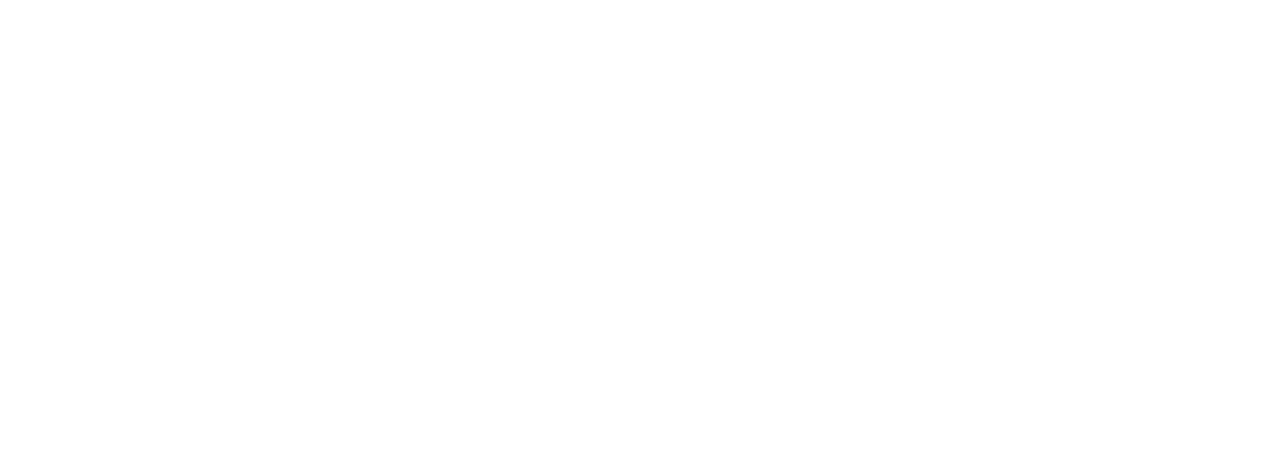
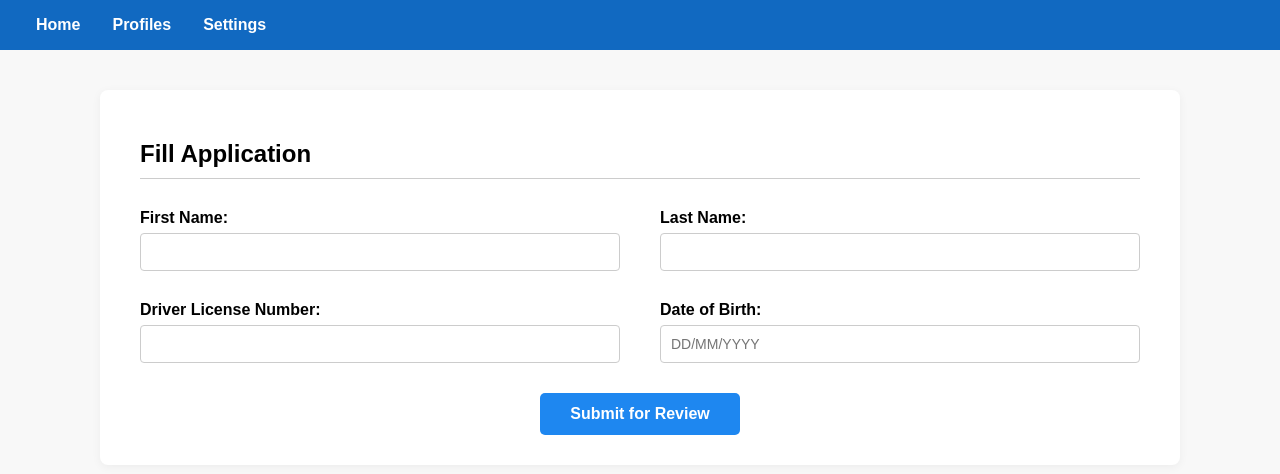
Before and after one commit to reem-husein/CS-3354-Group-11, a React (Create React App) app in the folder ProjectRoute/Frontend/: page /driver-application in a window 1280 px wide. Before the commit this address had no page. Shown: the top 474 px of the page. Built offline with nearby package versions, Linux system fonts and the light colour scheme.

Commit message:
integrated create account and driver application, made css files

```diff
--- a/ProjectRoute/Frontend/src/App.js
+++ b/ProjectRoute/Frontend/src/App.js
@@ -2,7 +2,9 @@
 import React from 'react';
 import { BrowserRouter as Router, Routes, Route } from 'react-router-dom';
 import LoginPage from './Pages/LoginPage';
+import CreateAccount from './Pages/CreateAccount';
 import DriverDashboard from './Pages/DriverDashboard';
+import DriverApplication from './Pages/DriverApplication';
 import SearchPage from './Pages/SearchPage';
 import EditProfile from './Pages/EditProfile';
 
@@ -11,7 +13,9 @@
     <Router>
       <Routes>
         <Route path="/" element={<LoginPage />} />
+        <Route path="/create-account" element={<CreateAccount />} />
         <Route path="/driver-dashboard" element={<DriverDashboard />} />
+        <Route path="/driver-application" element={<DriverApplication />} />
         <Route path="/profiles" element={<SearchPage />} />
         <Route path="/edit-profile/:name" element={<EditProfile />} />
       </Routes>
--- /dev/null
+++ b/ProjectRoute/Frontend/src/Pages/CreateAccount.jsx
@@ -0,0 +1,93 @@
+// src/CreateAccount.jsx
+import React, { useState } from 'react';
+import { useNavigate } from 'react-router-dom';
+import classes from './CreateAccount.module.css';
+
+const CreateAccount = () => {
+  const [name, setName] = useState('');
+  const [email, setEmail] = useState('');
+  const [phone, setPhone] = useState('');
+  const [password, setPassword] = useState('');
+  const [error, setError] = useState(null);
+  const navigate = useNavigate();
+
+  const handleSubmit = async (event) => {
+    event.preventDefault();
+    setError(null);
+
+    // connect to your backend API here
+    console.log({ name, email, phone, password });
+
+    navigate("/driver-dashboard");
+  };
+
+  return (
+    <div className={classes.loginContainer}>
+      <div className={classes.loginContent}>
+        <h3 className={classes.welcomeTitle}>Create Your ChauffeurCheck Account</h3>
+        <h4 className={classes.heading}>Sign up to get started</h4>
+        {error && <p style={{ color: 'red' }}>{error}</p>}
+
+        <form onSubmit={handleSubmit} className={classes.form}>
+          <div>
+            <label htmlFor="name" className={classes.labels}>Full Name:</label><br />
+            <input
+              id="name"
+              type="text"
+              placeholder="Enter your first and last name"
+              value={name}
+              onChange={(e) => setName(e.target.value)}
+              required
+              className={classes.loginInput}
+            />
+          </div>
+
+          <div>
+            <label htmlFor="email" className={classes.labels}>Email:</label><br />
+            <input
+              id="email"
+              type="email"
+              placeholder="Enter your email"
+              value={email}
+              onChange={(e) => setEmail(e.target.value)}
+              required
+              className={classes.loginInput}
+            />
+          </div>
+
+          <div>
+            <label htmlFor="phone" className={classes.labels}>Phone:</label><br />
+            <input
+              id="phone"
+              type="text"
+              placeholder="Enter your phone number"
+              value={phone}
+              onChange={(e) => setPhone(e.target.value)}
+              required
+              className={classes.loginInput}
+            />
+          </div>
+
+          <div>
+            <label htmlFor="password" className={classes.labels}>Password:</label><br />
+            <input
+              id="password"
+              type="password"
+              placeholder="Enter your password"
+              value={password}
+              onChange={(e) => setPassword(e.target.value)}
+              required
+              className={classes.loginInput}
+            />
+          </div>
+
+          <button type="submit" className={classes.loginButton}>
+            Create Account
+          </button>
+        </form>
+      </div>
+    </div>
+  );
+};
+
+export default CreateAccount;
--- /dev/null
+++ b/ProjectRoute/Frontend/src/Pages/CreateAccount.module.css
@@ -0,0 +1,72 @@
+.loginContainer {
+    height: 100vh;
+    width: 100vw;
+    display: flex;
+    flex-direction: column;
+
+    align-items: center;
+    justify-content: center;
+
+    background-color: #f2f3f4;
+  }
+
+  .loginContent {
+    min-height: 90vh;
+    width: 40vw;
+
+    max-height: 2800px;
+    min-width: 600px;
+
+    background-color: white;
+    font-family: "Helvetica Neue";
+    font-weight: light;
+
+    display: flex;
+    flex-direction: column;
+
+    align-items: center;
+  }
+
+  .welcomeTitle {
+    margin: 0;
+    padding: 25px;
+    font-size: 28px;
+  }
+
+  .heading {
+    margin: 0;
+    padding-bottom: 10px;
+    font-size: 20px;
+  }
+
+  .form {
+    height: 80%;
+    display: flex;
+    flex-direction: column;
+
+    align-items: center;
+    background-color: white;
+    gap: 15px;
+  }
+
+  .labels {
+    text-align: center;
+    font-size: 20px;
+  }
+
+  .loginInput {
+    width: 400px;
+    height: 35px;
+  }
+
+  .loginButton {
+    width: 200px;
+    height: 48px;
+    font-size: 20px;
+    font-weight: bold;
+    color: white;
+    background-color: #0a8fef;
+    border: none;
+    text-align: center;
+    cursor: pointer;
+  }
--- /dev/null
+++ b/ProjectRoute/Frontend/src/Pages/DriverApplication.jsx
@@ -0,0 +1,87 @@
+// src/DriverApplication.jsx
+import React, { useState } from 'react';
+import { useNavigate } from 'react-router-dom';
+import styles from './DriverApplication.module.css';
+
+const DriverApplication = () => {
+  const [firstName, setFirstName] = useState('');
+  const [lastName, setLastName] = useState('');
+  const [dlnumber, setDLNumber] = useState('');
+  const [dob, setDOB] = useState('');
+  const [error, setError] = useState(null);
+  const navigate = useNavigate();
+
+  const handleSubmit = async (event) => {
+    event.preventDefault();
+    setError(null);
+
+    navigate('/driver-dashboard');
+  };
+
+  return (
+    <div className={styles.pageContainer}>
+      <nav className={styles.topMenu}>
+        <button onClick={() => navigate("/driver-dashboard")}>Home</button>
+        <button onClick={() => navigate("/profiles")}>Profiles</button>
+        <button onClick={() => alert("Settings coming soon!")}>Settings</button>
+      </nav>
+
+      <div className={styles.formWrapper}>
+        <h2 className={styles.title}>Fill Application</h2>
+        <hr className={styles.divider} />
+        {error && <p className={styles.errorText}>{error}</p>}
+
+        <form onSubmit={handleSubmit} className={styles.applicationForm}>
+          <div className={styles.row}>
+            <label>
+              First Name:
+              <input
+                type="text"
+                value={firstName}
+                onChange={(e) => setFirstName(e.target.value)}
+                required
+              />
+            </label>
+            <label>
+              Last Name:
+              <input
+                type="text"
+                value={lastName}
+                onChange={(e) => setLastName(e.target.value)}
+                required
+              />
+            </label>
+          </div>
+
+          <div className={styles.row}>
+            <label>
+              Driver License Number:
+              <input
+                type="text"
+                value={dlnumber}
+                onChange={(e) => setDLNumber(e.target.value)}
+                required
+              />
+            </label>
+            <label>
+              Date of Birth:
+              <input
+                type="text"
+                placeholder="DD/MM/YYYY"
+                value={dob}
+                onChange={(e) => setDOB(e.target.value)}
+                required
+              />
+            </label>
+          </div>
+
+          <button type="submit" className={styles.submitBtn}>
+            Submit for Review
+          </button>
+        </form>
+      </div>
+    </div>
+  );
+};
+
+export default DriverApplication;
--- /dev/null
+++ b/ProjectRoute/Frontend/src/Pages/DriverApplication.module.css
@@ -0,0 +1,94 @@
+.pageContainer {
+    font-family: Arial, sans-serif;
+    background-color: #f8f8f8;
+    min-height: 100vh;
+    padding: 0;
+  }
+
+  .topMenu {
+    display: flex;
+    gap: 20px;
+    padding: 15px 30px;
+    background-color: #1169c1;
+  }
+
+  .topMenu button {
+    background: none;
+    border: none;
+    color: white;
+    font-size: 16px;
+    cursor: pointer;
+    font-weight: bold;
+  }
+
+  .topMenu button:hover {
+    text-decoration: underline;
+  }
+
+  .formWrapper {
+    max-width: 1000px;
+    margin: 40px auto;
+    background: white;
+    padding: 30px 40px;
+    border-radius: 8px;
+    box-shadow: 0 2px 10px rgba(0,0,0,0.05);
+  }
+
+  .title {
+    font-size: 24px;
+    margin-bottom: 10px;
+  }
+
+  .divider {
+    border: none;
+    border-top: 1px solid #ccc;
+    margin-bottom: 30px;
+  }
+
+  .errorText {
+    color: red;
+    margin-bottom: 20px;
+  }
+
+  .applicationForm {
+    display: flex;
+    flex-direction: column;
+    gap: 30px;
+  }
+
+  .row {
+    display: flex;
+    gap: 40px;
+    flex-wrap: wrap;
+  }
+
+  .row label {
+    flex: 1;
+    display: flex;
+    flex-direction: column;
+    font-weight: bold;
+  }
+
+  .row input {
+    margin-top: 6px;
+    padding: 10px;
+    font-size: 14px;
+    border: 1px solid #ccc;
+    border-radius: 4px;
+  }
+
+  .submitBtn {
+    align-self: center;
+    background-color: #1e87f0;
+    color: white;
+    font-size: 16px;
+    padding: 12px 30px;
+    border: none;
+    border-radius: 5px;
+    font-weight: bold;
+    cursor: pointer;
+  }
+
+  .submitBtn:hover {
+    background-color: #166ccc;
+  }
--- a/ProjectRoute/Frontend/src/Pages/DriverDashboard.jsx
+++ b/ProjectRoute/Frontend/src/Pages/DriverDashboard.jsx
@@ -5,7 +5,7 @@
 const DriverDashboard = () => {
   const navigate = useNavigate();
 
-  // Example placeholder values add api database stuff here!
+  // Example placeholder values – replace with API data later
   const profilesPurchased = 8;
   const applicationsToApprove = 3;
   const weeklyOrders = 12;
@@ -21,6 +21,13 @@
       <div className="dashboard-content">
         <h2>Driver Dashboard</h2>
         <h3>Welcome to ChauffeurCheck!</h3>
+
+        <button
+          className="application-btn"
+          onClick={() => navigate("/driver-application")}
+        >
+          Fill Application
+        </button>
 
         <div className="dashboard-cards">
           <div className="dashboard-card">
--- a/ProjectRoute/Frontend/src/Pages/LoginPage.jsx
+++ b/ProjectRoute/Frontend/src/Pages/LoginPage.jsx
@@ -88,6 +88,16 @@
           <button type="submit" className={classes.loginButton}>
             Login
           </button>
+
+          <hr />
+
+          <button
+            type="submit"
+            className={classes.loginButton}
+            onClick={() => navigate("/create-account")}
+          >
+            Create Account
+          </button>
         </form>
       </div>
     </div>
--- a/ProjectRoute/Frontend/src/Pages/SearchPage.jsx
+++ b/ProjectRoute/Frontend/src/Pages/SearchPage.jsx
@@ -2,6 +2,7 @@
 import React, { useState, useEffect } from "react";
 import { useNavigate } from "react-router-dom";
 import "./styles.css";
+import "./dashboard.css";
 
 export default function SearchPage() {
   const navigate = useNavigate();
--- a/ProjectRoute/Frontend/src/Pages/dashboard.css
+++ b/ProjectRoute/Frontend/src/Pages/dashboard.css
@@ -58,3 +58,19 @@
     font-size: 16px;
     color: #444;
   }
+
+  .application-btn {
+    margin: 20px 0;
+    padding: 10px 20px;
+    background-color: #1e87f0;
+    color: white;
+    font-weight: bold;
+    font-size: 16px;
+    border: none;
+    border-radius: 5px;
+    cursor: pointer;
+  }
+
+  .application-btn:hover {
+    background-color: #166ccc;
+  }
```
